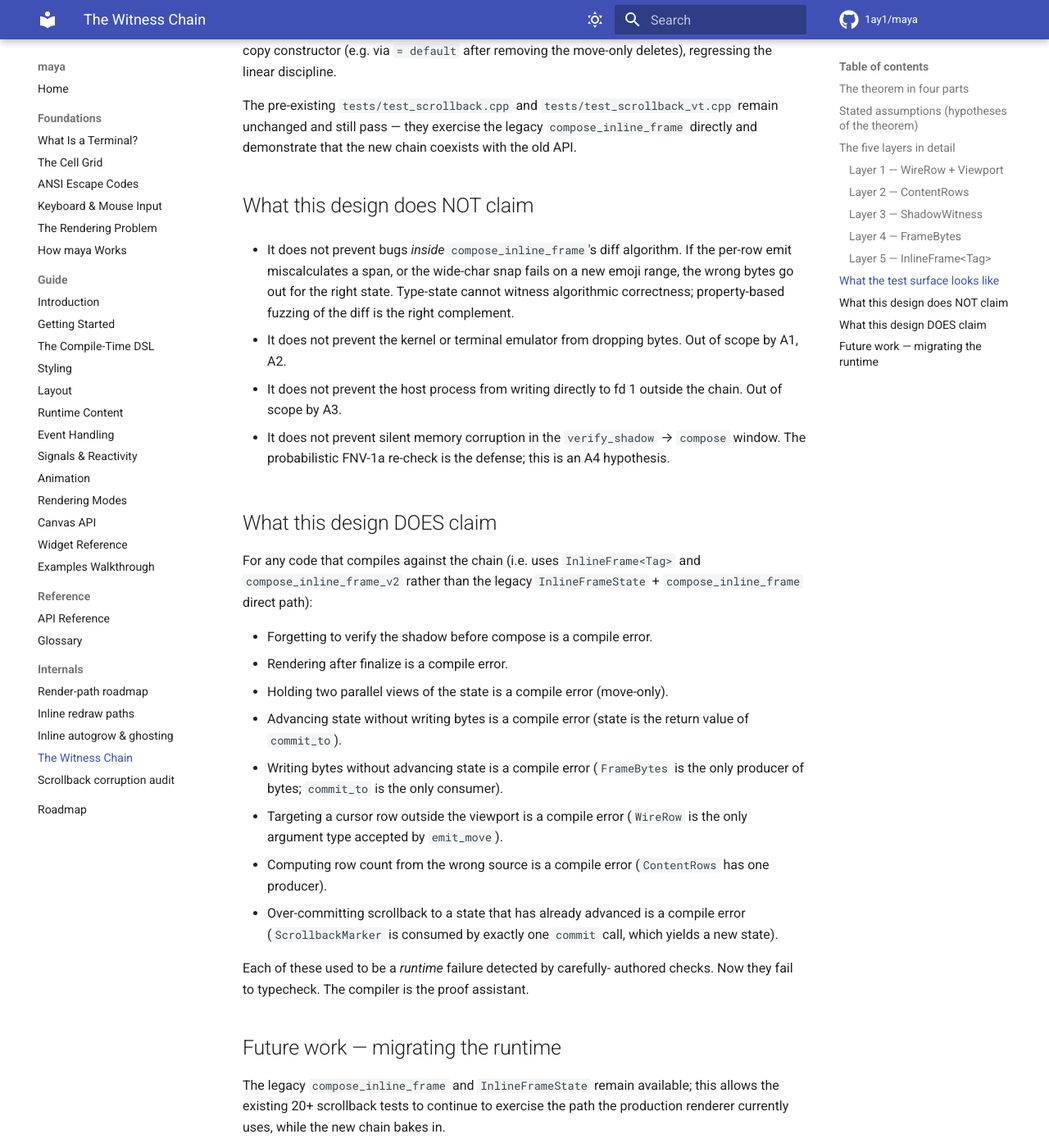
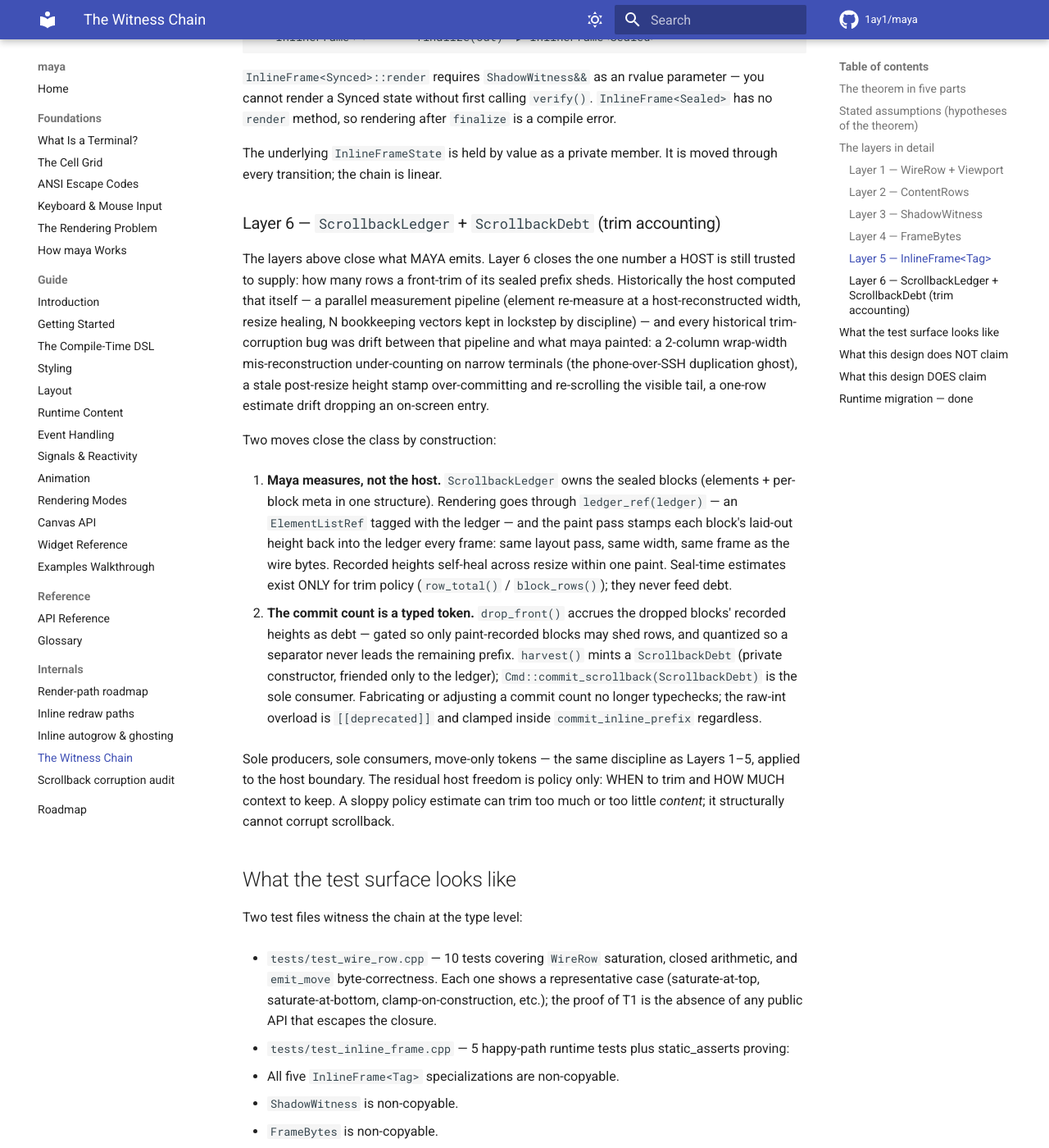
Before and after one commit to 1ay1/maya, an MkDocs documentation site: the page built from docs/internals/witness-chain.md, in a window 1280 px wide and 1400 px high, scrolled down 5388 px. Shown: the whole window at 82% size. Built offline with MkDocs 1.6.1 and Material for MkDocs 9.7.7, drawn with Linux system fonts in a browser that asks for light colours; comment, search, counter and statistics services are not loaded; some of the changed text lies outside the part shown.

Commit message:
seal the raw-int commit_scrollback mint — ledger everywhere, chain complete
The last free variable in the Witness Chain was the raw-int
Cmd::commit_scrollback(int) overload: any host could still fabricate a
commit count and reintroduce the drift class the ScrollbackLedger was
built to close. Three moves finish the design:

1. examples/agent_session.cpp migrates to the ledger. Model.frozen is
   a maya::ScrollbackLedger; commits seal() blocks (gaps sealed as
   separators), the view renders via ledger_ref (paint pass records
   real heights back), and the bounded-scrollback trim mints its
   commit as drop_front() + harvest() — the ROWS_PER_DROP_LOWER guess
   (3 rows/block, an admitted under-estimate) is gone. This was the
   LAST raw-int caller in the tree.

2. Cmd::commit_scrollback(int) is [[deprecated]] pointing at the
   ledger path. Cmd::map()'s functor transports an already-minted
   count across a Msg-type boundary, so it constructs the
   CommitScrollback variant directly instead of re-entering the
   deprecated mint — deprecation targets producers, not transport.

3. docs/internals/witness-chain.md gains the missing layer: T4 (trim
   accounting) joins the theorem, Layer 6 (ScrollbackLedger +
   ScrollbackDebt) joins the layer catalog, and the stale "Future
   work — migrating the runtime" section is replaced with the truth:
   Runtime::render has consumed InlineFrame<Tag> end-to-end for a
   while, and both agentty and the agent_session example now discharge
   Layer 6 through harvest().

Full build green (libmaya + examples + tests compile; the deprecation
fires on no remaining call site).

````diff
--- a/docs/internals/witness-chain.md
+++ b/docs/internals/witness-chain.md
@@ -20,10 +20,11 @@
 - `include/maya/render/canvas_witness.hpp` — Layer 0 (canvas caches)
 - `include/maya/render/frame_bytes.hpp`  — Layer 4
 - `include/maya/render/inline_frame.hpp` — Layer 5 (apex)
+- `include/maya/render/scrollback_ledger.hpp` — Layer 6 (trim accounting)
 
-## The theorem in four parts
+## The theorem in five parts
 
-The integrity claim decomposes into four sub-claims, each closed by a
+The integrity claim decomposes into five sub-claims, each closed by a
 distinct layer of the chain.
 
 **T0 (canvas-cache integrity).** For every `Canvas` value reaching
@@ -97,7 +98,36 @@
 > targets a row index that has overflowed the viewport at any prior
 > emit. ∎
 
-Together, T0+T1+T2+T3 imply Scrollback Integrity:
+**T4 (trim accounting).** For any front-trim of a host's sealed inline
+prefix, the row count committed to the shadow
+(`commit_inline_prefix`) equals the number of physical rows the
+dropped blocks occupied on the wire in the previous frame.
+
+> *Proof.* A ledger host holds its sealed prefix in a
+> `ScrollbackLedger` and renders it through `ledger_ref` (or
+> `Conversation::Config::ledger`). The paint pass records every
+> block's laid-out height into the ledger each frame — the SAME
+> `layout::compute` pass, at the SAME width, in the SAME frame as the
+> bytes that reach the wire; there is no second measurement pipeline
+> to drift. `drop_front()` accrues the dropped blocks' paint-recorded
+> heights as debt, gated on provability: a block whose height has
+> never been recorded by a ledger-tagged paint (`recorded < 0`) stops
+> the drop walk — a block becomes droppable only after one paint has
+> recorded the height the commit will use, so an under-commit of an
+> unpainted-but-physical block is unrepresentable. `harvest()` mints
+> the accumulated debt as a `ScrollbackDebt`, whose constructor is
+> private to the ledger; `Cmd::commit_scrollback(ScrollbackDebt)` is
+> the only consumer. The host can only transport the token — it
+> cannot fabricate, scale, or "adjust" a count. (The raw-int overload
+> survives for non-ledger hosts, `[[deprecated]]`, and is clamped to
+> the provable overflow inside `commit_inline_prefix` regardless.)
+> Width-change race: if a trim lands between a width change and the
+> next paint, the minted debt reflects the old width — safe, because
+> a width change demotes inline coherence off `Synced` and
+> `commit_inline_prefix` is a no-op in any non-Synced state; the debt
+> evaporates against a frame that repaints from scratch. ∎
+
+Together, T0+T1+T2+T3+T4 imply Scrollback Integrity:
 
 - T0 ensures the cells `diff()` reads, and the trailing-blank cache
   the EL optimisation trusts, are coherent with one another — closing
@@ -108,6 +138,10 @@
   the canvas).
 - T3 ensures the cumulative effect of overflows commits exactly the
   truth that was on the viewport at the moment of overflow.
+- T4 ensures a host-initiated trim of the sealed prefix advances the
+  shadow by exactly the rows the dropped content physically occupied —
+  closing the stranded-duplicate / eaten-tail ghost classes that every
+  historical host-side trim bug belonged to.
 
 The bytes in emulator scrollback at any moment are the union of:
 truths-committed-so-far + truth-currently-on-screen. Both are
@@ -240,6 +274,47 @@
 The underlying `InlineFrameState` is held by value as a private member.
 It is moved through every transition; the chain is linear.
 
+### Layer 6 — `ScrollbackLedger` + `ScrollbackDebt` (trim accounting)
+
+The layers above close what MAYA emits. Layer 6 closes the one number
+a HOST is still trusted to supply: how many rows a front-trim of its
+sealed prefix sheds. Historically the host computed that itself — a
+parallel measurement pipeline (element re-measure at a
+host-reconstructed width, resize healing, N bookkeeping vectors kept
+in lockstep by discipline) — and every historical trim-corruption bug
+was drift between that pipeline and what maya painted: a 2-column
+wrap-width mis-reconstruction under-counting on narrow terminals (the
+phone-over-SSH duplication ghost), a stale post-resize height stamp
+over-committing and re-scrolling the visible tail, a one-row estimate
+drift dropping an on-screen entry.
+
+Two moves close the class by construction:
+
+1. **Maya measures, not the host.** `ScrollbackLedger` owns the sealed
+   blocks (elements + per-block meta in one structure). Rendering goes
+   through `ledger_ref(ledger)` — an `ElementListRef` tagged with the
+   ledger — and the paint pass stamps each block's laid-out height
+   back into the ledger every frame: same layout pass, same width,
+   same frame as the wire bytes. Recorded heights self-heal across
+   resize within one paint. Seal-time estimates exist ONLY for trim
+   policy (`row_total()` / `block_rows()`); they never feed debt.
+
+2. **The commit count is a typed token.** `drop_front()` accrues the
+   dropped blocks' recorded heights as debt — gated so only
+   paint-recorded blocks may shed rows, and quantized so a separator
+   never leads the remaining prefix. `harvest()` mints a
+   `ScrollbackDebt` (private constructor, friended only to the
+   ledger); `Cmd::commit_scrollback(ScrollbackDebt)` is the sole
+   consumer. Fabricating or adjusting a commit count no longer
+   typechecks; the raw-int overload is `[[deprecated]]` and clamped
+   inside `commit_inline_prefix` regardless.
+
+Sole producers, sole consumers, move-only tokens — the same discipline
+as Layers 1–5, applied to the host boundary. The residual host freedom
+is policy only: WHEN to trim and HOW MUCH context to keep. A sloppy
+policy estimate can trim too much or too little *content*; it
+structurally cannot corrupt scrollback.
+
 ## What the test surface looks like
 
 Two test files witness the chain at the type level:
@@ -308,41 +383,27 @@
 - Over-committing scrollback to a state that has already
   advanced is a compile error (`ScrollbackMarker` is consumed by
   exactly one `commit` call, which yields a new state).
+- Fabricating a trim commit count is a compile error for ledger
+  hosts (`ScrollbackDebt` has one producer, `harvest()`, minted only
+  from paint-recorded heights).
 
 Each of these used to be a *runtime* failure detected by carefully-
 authored checks. Now they fail to typecheck. The compiler is the proof
 assistant.
 
-## Future work — migrating the runtime
+## Runtime migration — done
 
-The legacy `compose_inline_frame` and `InlineFrameState` remain
-available; this allows the existing 20+ scrollback tests to continue
-to exercise the path the production renderer currently uses, while the
-new chain bakes in.
+`Runtime::render` (src/app/app.cpp) dispatches inline frames through
+`std::visit` over `InlineCoherence` — the variant of
+`InlineFrame<Empty | Fresh | Synced | Stale | HardReset>` — so the
+production renderer consumes the chain end-to-end: the only path into
+`Synced` is a successful `commit_to` of a witness-verified compose.
+The legacy free-function `compose_inline_frame` survives only as the
+internal implementation detail the `InlineFrame<Tag>::render`
+transitions call (frame_bytes.cpp / inline_frame.cpp); host code has
+no direct route to it.
 
-The next step is to migrate `src/app/app.cpp`'s `Runtime::render` from
-the legacy path to `InlineFrame<Tag>`. The migration is mechanical:
-
-```cpp
-// before
-if (!verify_shadow_hash(s.state)) return Divergent{};
-compose_inline_frame(canvas, ch, term_h, pool, s.state, out, sync_);
-if (auto wr = writer_->write_or_buffer(out); !wr) return Divergent{};
-return InlineSynced{std::move(s.state)};
-
-// after
-auto wit = synced.verify();
-if (!wit) {
-    auto stale_state = std::move(synced).demote_to_stale();
-    auto outcome = std::move(stale_state).render(canvas, content_rows(canvas),
-                                                  term_h, pool, *writer_, sync_);
-    return std::visit(/*…*/, std::move(outcome));
-}
-auto outcome = std::move(synced).render(canvas, content_rows(canvas), term_h,
-                                         pool, *writer_, *std::move(wit), sync_);
-return std::visit(/*…*/, std::move(outcome));
-```
-
-After this migration, the legacy API can be marked `[[deprecated]]`
-and eventually removed. moha's host code consumes the chain through
-`Cmd<Msg>` and is unaffected by the migration.
+On the host side, agentty's sealed prefix is a `ScrollbackLedger`
+(rendered via `Conversation::Config::ledger`), and its trims mint
+commits exclusively through `harvest()` — the Layer 6 discharge. The
+`agent_session` example demonstrates the same pattern for new hosts.
````
Also changed, not shown: other parts of docs/internals/witness-chain.md (+1 -1 lines), 2 other files.
